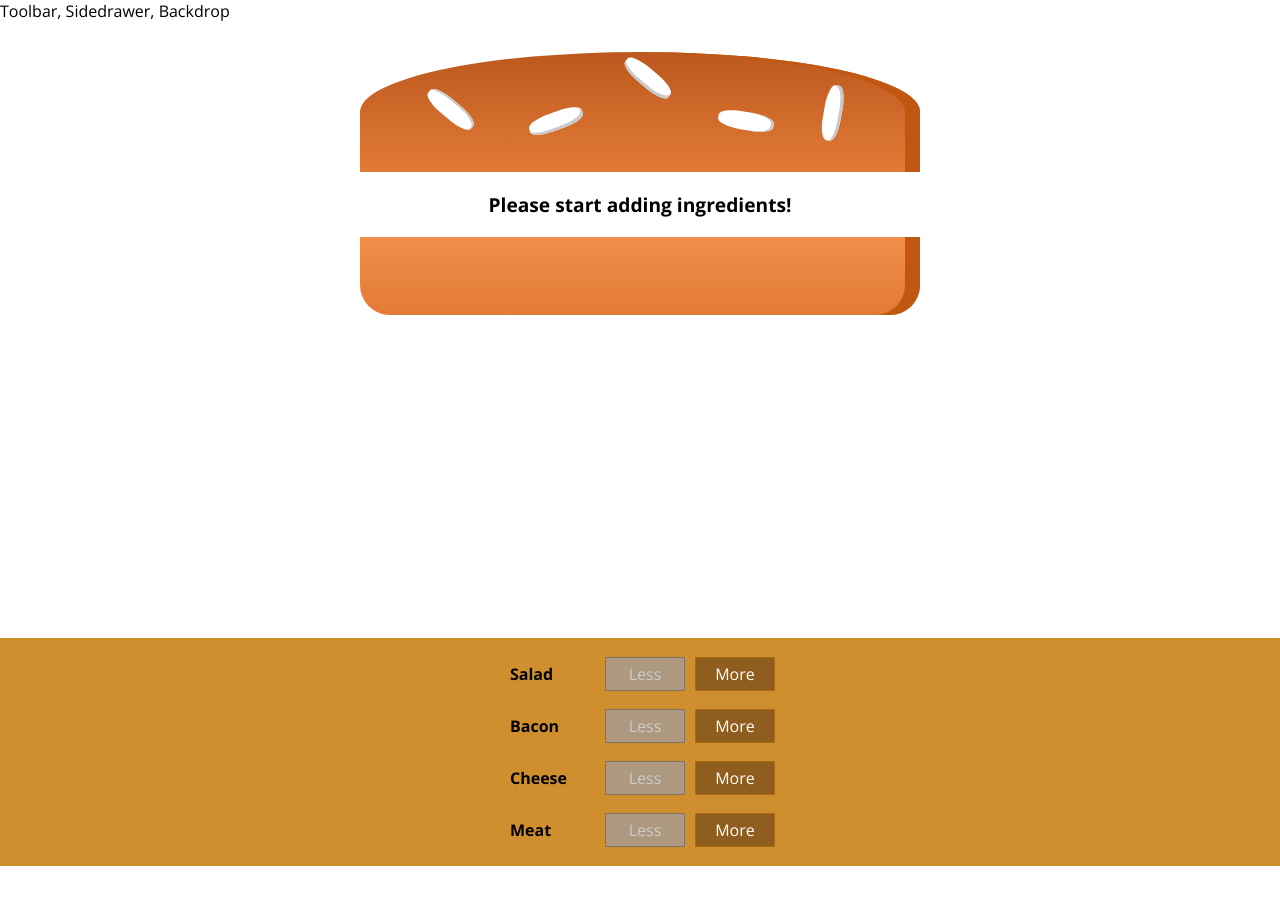
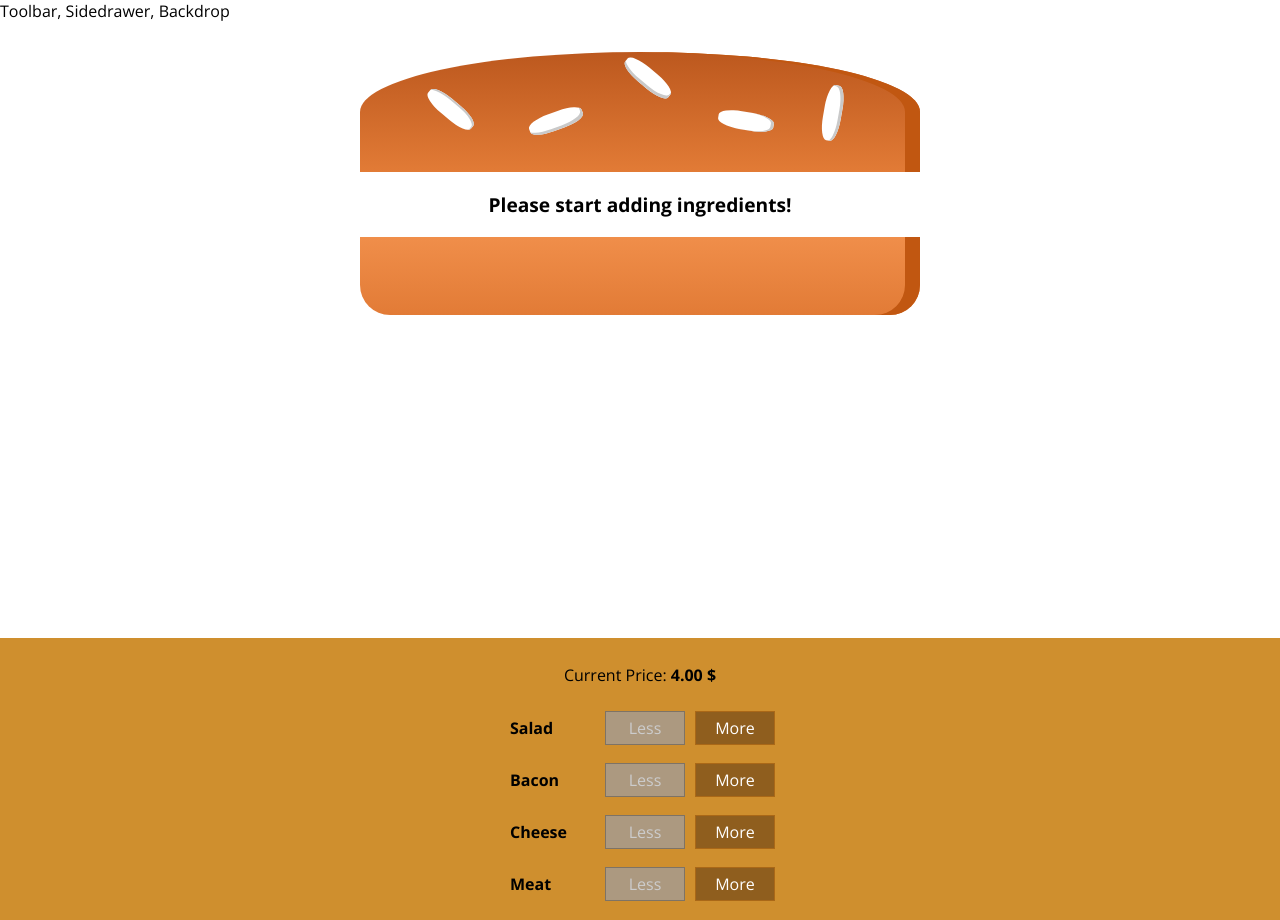
Before and after one commit to marcostellin/ReactUdemyCourse, a React app in the folder burger-app/: page / in a window 1280 px wide. Before the commit the page ends 866 px from the top, so only its background shows below. Built offline with nearby package versions, Linux system fonts and the light colour scheme.

Commit message:
Show price in BuildControls

```diff
--- a/burger-app/src/components/Burger/BuildControls/BuildControls.js
+++ b/burger-app/src/components/Burger/BuildControls/BuildControls.js
@@ -12,6 +12,7 @@
 
 const buildControls = (props) => (
     <div className={classes.BuildControls}>
+        <p>Current Price: <strong>{props.price.toFixed(2)} $</strong></p>
         {controls.map( ctrl =>
             <BuildControl
                 key={ctrl.label}
--- a/burger-app/src/containers/BurgerBuilder/BurgerBuilder.js
+++ b/burger-app/src/containers/BurgerBuilder/BurgerBuilder.js
@@ -53,6 +53,7 @@
                     ingredientAdded={this.addIngredientHandler}
                     ingredientRemoved={this.removeIngredientHandler}
                     disabled={disabledInfo}
+                    price={this.state.totalPrice}
                     />
             </Aux>
         );
```
